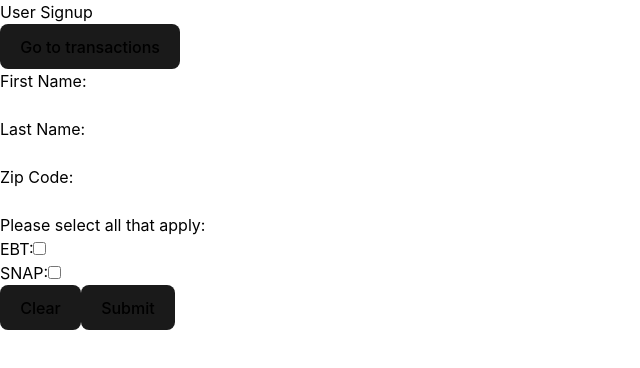
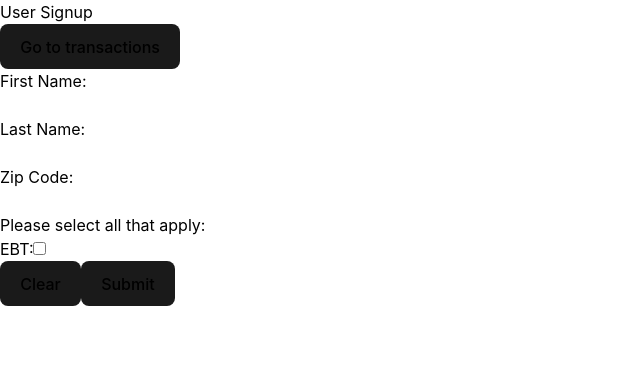
Before and after one commit to cfgdelaware23/Team-5, a React (Vite) app in the folder front_end/: page / in a window 1280 px wide. Shown: the top 368 px of the page, without its empty margins (0-640 px from the left). Built offline with nearby package versions, Linux system fonts and the light colour scheme.

Commit message:
First integration - sign up page hits backend and is working (enters into database)

```diff
--- a/front_end/package.json
+++ b/front_end/package.json
@@ -10,6 +10,7 @@
     "preview": "vite preview"
   },
   "dependencies": {
+    "axios": "^1.5.1",
     "react": "^18.2.0",
     "react-dom": "^18.2.0",
     "react-router-dom": "^6.16.0"
--- a/front_end/src/pages/signupPage.tsx
+++ b/front_end/src/pages/signupPage.tsx
@@ -1,14 +1,14 @@
 import { useState } from 'react'
 import '../app.css'
 import { useNavigate } from 'react-router-dom';
+import axios from 'axios';
 
 
 function SignupPage() {
     const [firstName, setFirstName] = useState('')
     const [lastName, setLastName] = useState('')
     const [zipCode, setZipCode] = useState('')
-    const [EBT, setEBT] = useState(false)
-    const [SNAP, setSNAP] = useState(false)
+    const [EBT_SNAP, setEBT_SNAP] = useState(false);
 
     const navigate = useNavigate();
 
@@ -17,6 +17,21 @@ function SignupPage() {
         navigate("/transactions");
     }
 
+    function handleSubmit() {
+        console.log(lastName)
+        console.log(zipCode)
+        axios.post("http://localhost:4000/customer/save_customer", {
+            name: firstName + " " + lastName,
+            qualify: EBT_SNAP,
+            address: zipCode,
+            isAdmin: false,
+        }).then(function (response) {
+            console.log(response);
+
+        }).catch(function (error) {
+            console.log(error);
+        })
+    }
 
     return (
 
@@ -60,35 +75,20 @@ function SignupPage() {
                     <input
                         name="inputEBT"
                         type="checkbox"
-                        checked={EBT}
-                        onChange={e => setEBT(e.target.checked)} />
-                </label>
-            </div>
-            <div>
-                <label>
-                        SNAP:
-                    <input
-                        name="inputSNAP"
-                        type="checkbox"
-                        checked={SNAP}
-                        onChange={e => setSNAP(e.target.checked)} />
+                        checked={EBT_SNAP}
+                        onChange={e => setEBT_SNAP(e.target.checked)} />
                 </label>
             </div>
             <div>
                 <button type="button" onClick={() => {
-                    setFirstName('')
-                    setLastName('')
-                    setZipCode('')
-                    setEBT(false)
-                    setSNAP(false)
+                    setFirstName('');
+                    setLastName('');
+                    setZipCode('');
+                    setEBT_SNAP(false);
                 }}>
                     Clear
                 </button>
-                <button type="button" onClick={() => {
-                    console.log(firstName)
-                    console.log(lastName)
-                    console.log(zipCode)
-                }}>
+                <button type="button" onClick={handleSubmit}>
                     Submit
                 </button>
             </div>
```
Also changed, not shown: 1 other file (tests, documents, lock files or other folders).
